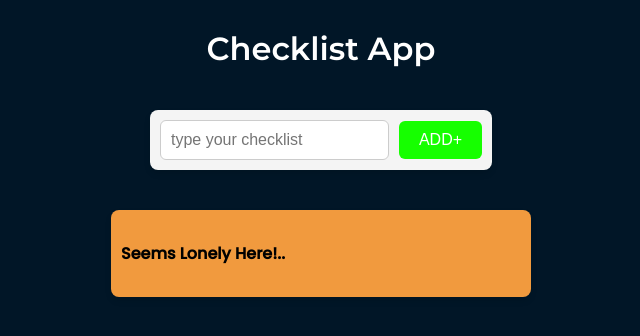
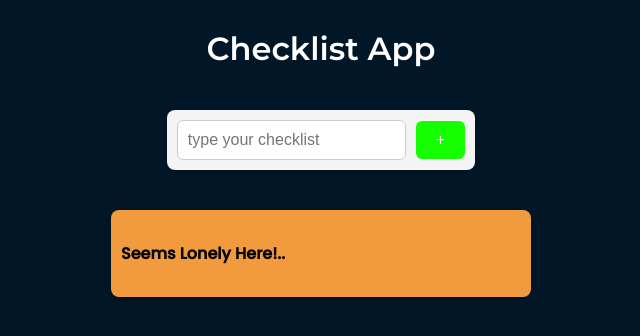
Before and after one commit to rama1832nathan/Checklist, a React app: page / in a window 1280 px wide. Shown: the top 336 px of the page, without its empty margins (319-959 px from the left). Built offline with nearby package versions, Linux system fonts and the light colour scheme; the HTML template or start-up script is replaced by a standard one.

Commit message:
Update TodoInput.jsx

```diff
--- a/src/components/TodoInput.jsx
+++ b/src/components/TodoInput.jsx
@@ -18,7 +18,7 @@ const TodoInput = ({addTodo}) => {
             placeholder='type your checklist'
             value={task}
             onChange={(e)=>setTask(e.target.value)}/>
-            <button>ADD+</button>
+            <button>+</button>
         </form>
     </div>
   )
```
